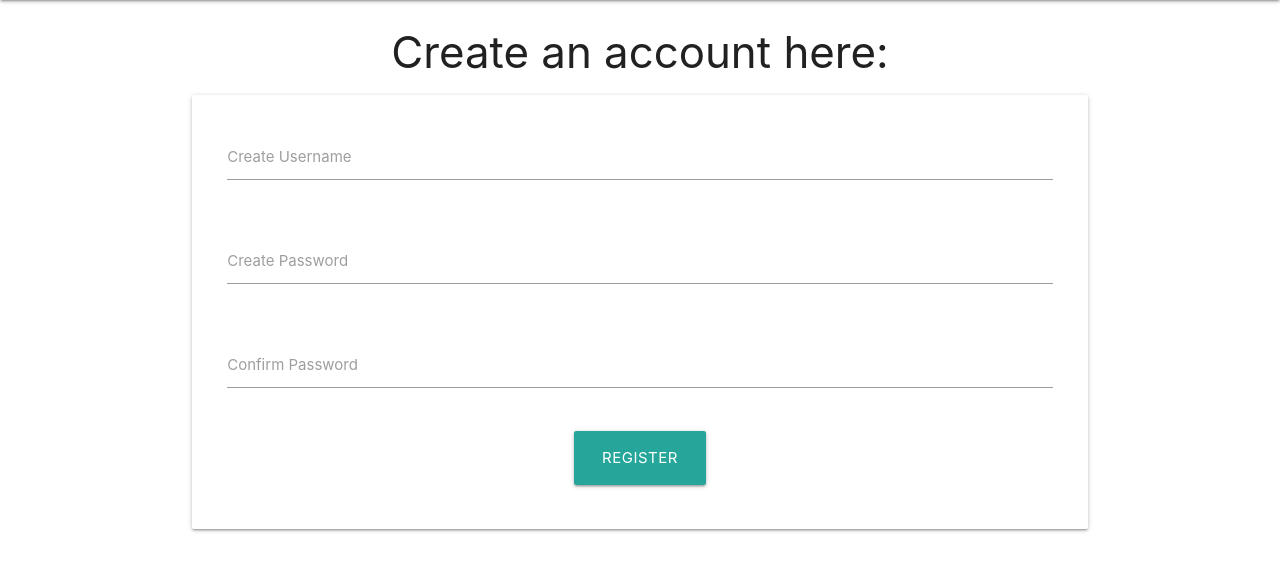
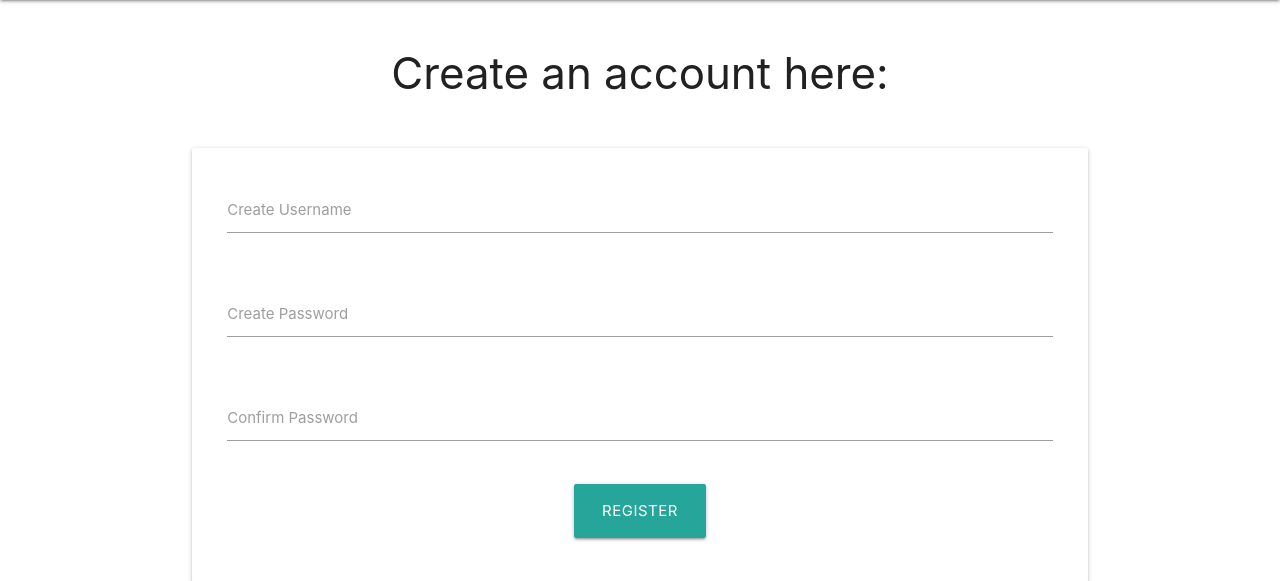
Before and after one commit to ScottE13/Cocktail-Corner, a Flask app: page /register in a window 1280 px wide. Shown: the part 64-645 px from the top of the page. Run offline with Flask 3, Linux system fonts and the light colour scheme.

Commit message:
Add margins to h3 element

```diff
--- a/cocktailcorner/static/css/style.css
+++ b/cocktailcorner/static/css/style.css
@@ -7,3 +7,7 @@
   main {
     flex: 1 0 auto;
   }
+
+ h3 {
+    margin: 50px;
+ }
```
